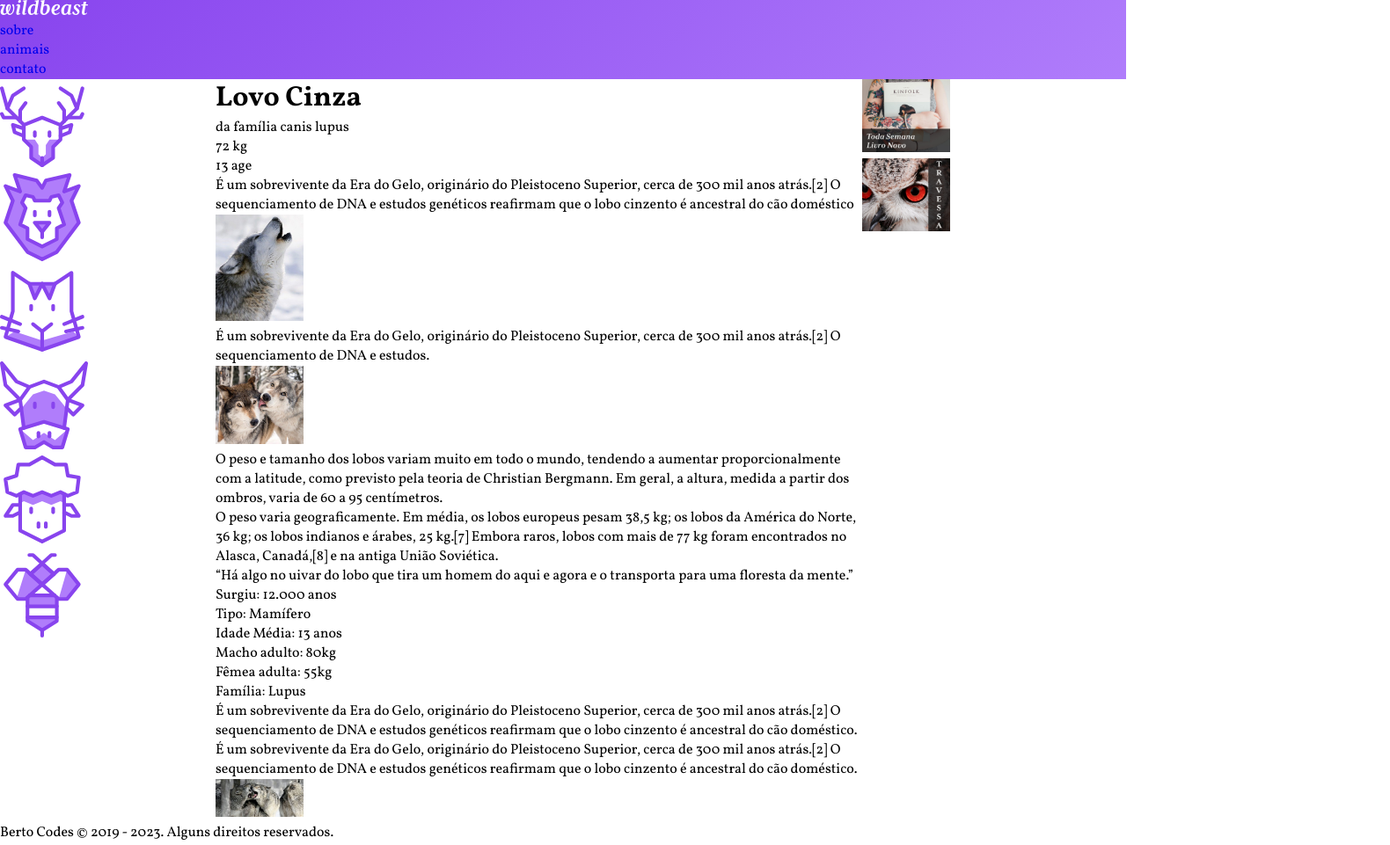
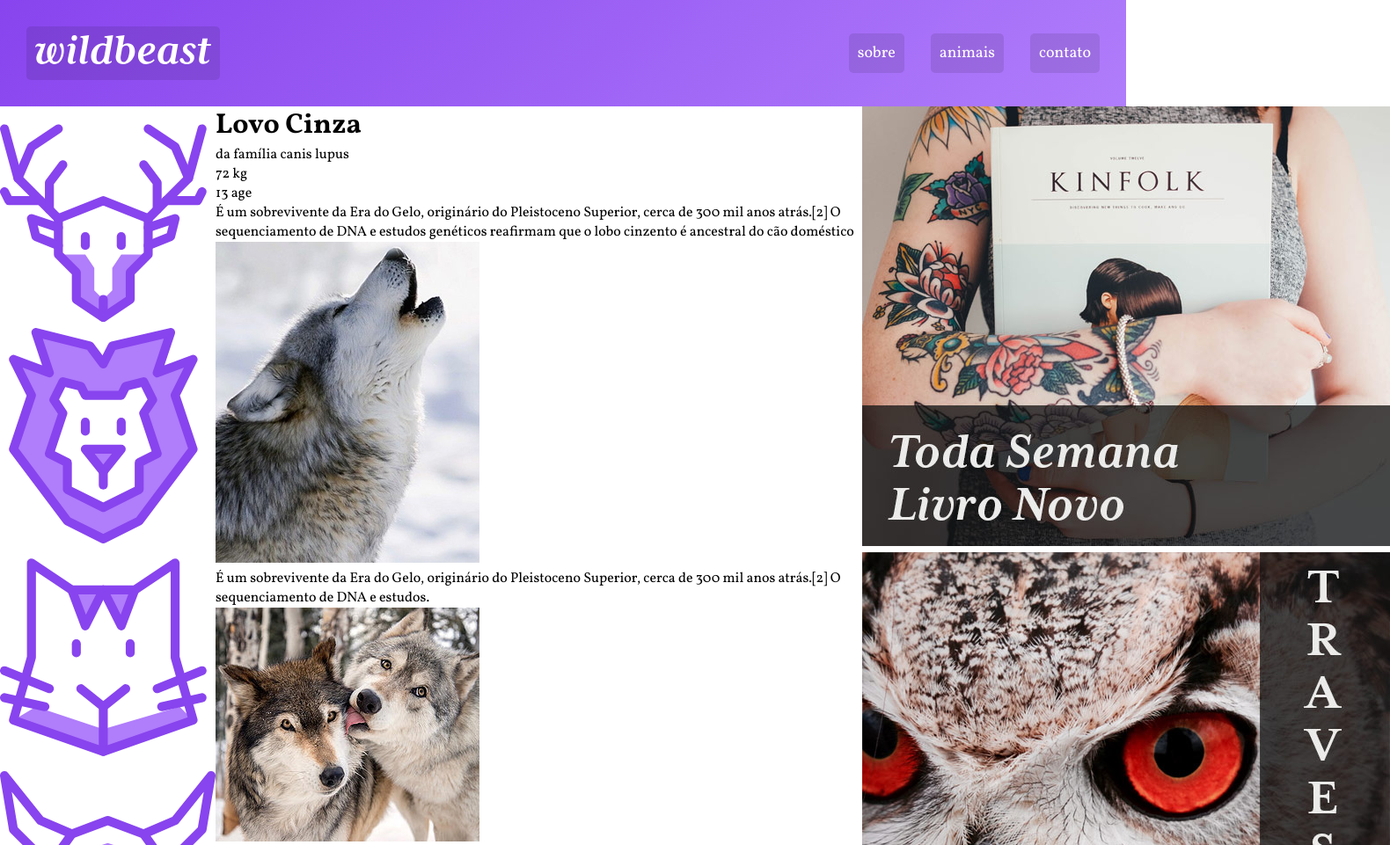
Before and after one commit to eilincoln/wildbeast, a plain HTML site: page index.html in a window 1280 px wide. Shown: the top 961 px of the page at 88% size, 1580 px wide, since content can reach past the window. Drawn offline with Linux system fonts and the light colour scheme.

Commit message:
estrutura header

```diff
--- a/css/style.css
+++ b/css/style.css
@@ -13,10 +13,6 @@ li {
 
 a {
   text-decoration: none;
-}
-
-img {
-  max-width: 100px;
 }
 
 /* GRID */
@@ -36,7 +32,44 @@ img {
 .header {
   grid-area: header;
   background: linear-gradient(135deg, #8844ee, #b07dfb);
+  padding: 30px;
+  display: grid;
+  grid-template-columns: 1fr auto;
+  align-items: center;
 }
+
+.logo {
+  max-width: 200px;
+}
+
+.header ul {
+  display: flex;
+  flex-wrap: wrap;
+}
+
+.header a {
+  display: block;
+  padding: 10px;
+  color: white;
+  font-size: 1.125em;
+  background: rgba(0, 0, 0, .1);
+  border-radius: 5px;
+  transition: 0.1s;
+}
+
+.header a:hover {
+  background: rgba(0, 0, 0, 0.5);
+}
+
+.header li + li {
+  margin-left: 30px;
+}
+
+
+
+
+
+
 
 .sidenav {
   grid-area: sidenav;
```
